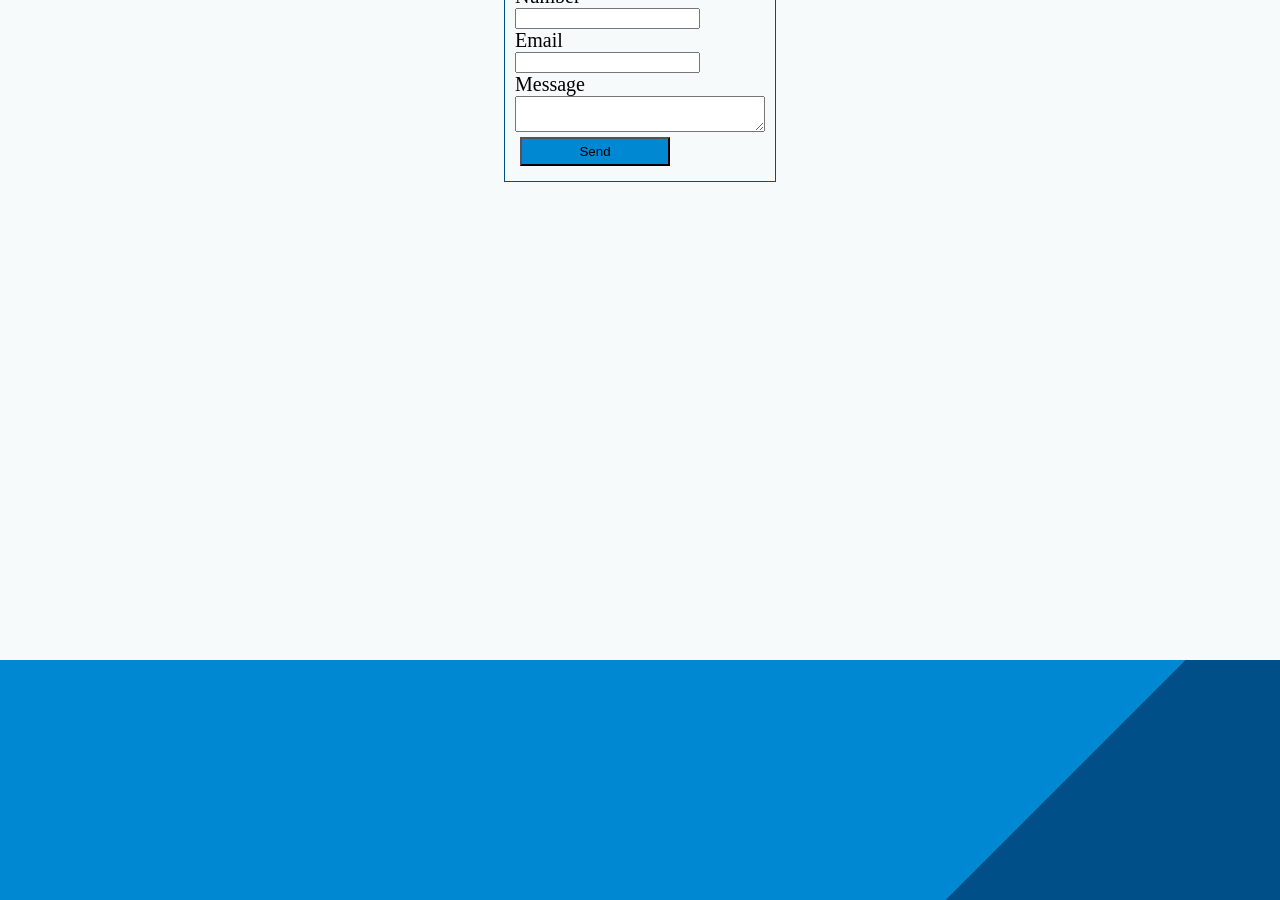
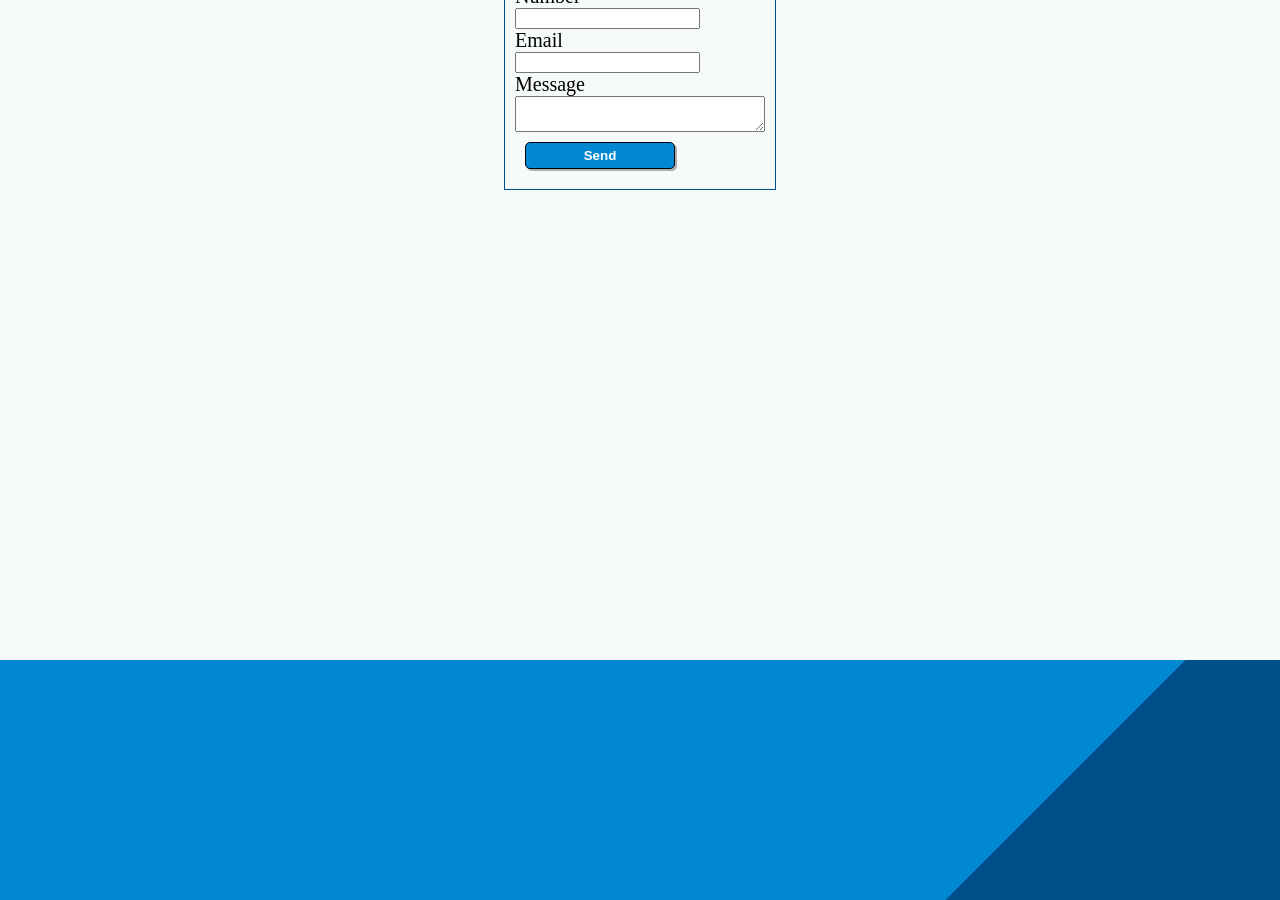
Before and after one commit to pyroteddie/Tsw_Security_Solutions, a React (Create React App) app: page /contact in a window 1280 px wide. Shown: the part 1100-2000 px from the top of the page. Built offline with nearby package versions, Linux system fonts and the light colour scheme.

Commit message:
1 file modified

```diff
--- a/style.css
+++ b/style.css
@@ -32,8 +32,13 @@ h1{
 .ContactButton{
   background-color: rgb(1, 136, 211);
   padding: 5px;
-  margin: 5px;
+  margin: 10px;
   width: 150px;
+  color: white;
+  font-weight: 700;
+  border-radius: 5px;
+  border: .5px solid black;
+  box-shadow: RGBA(0,0,0,0.3) 2px 2px;
 }
 
 .TitleBackGround{
```
